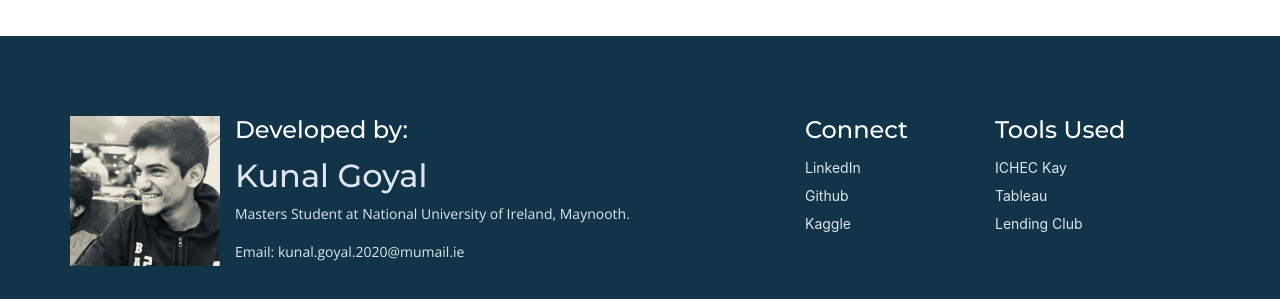
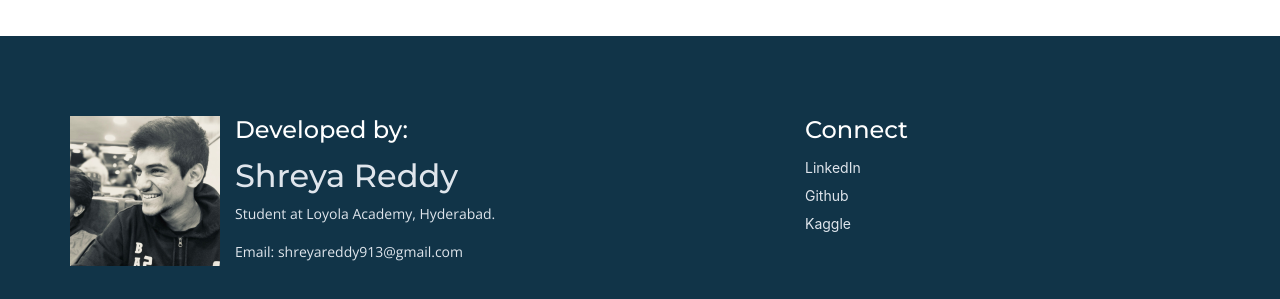
Before and after one commit to shreyareddy913/loan1, a Flask app: page /Individual in a window 1280 px wide. Shown: the part 1421-1720 px from the top of the page. Run offline with Flask 2, Linux system fonts and the light colour scheme; parts of the project's set-up code (start-up, migrations or seed data) failed here and were passed over; some libraries are stand-ins or nearby versions.

Commit message:
Update Individual.html

```diff
--- a/templates/Individual.html
+++ b/templates/Individual.html
@@ -374,9 +374,9 @@
                 <div class="col-md-6">
                     <div class="text-container about">
                         <h4>Developed by:</h4>
-                        <h2 class="white">Kunal Goyal</h2>
-						<p class="white">Masters Student at National University of Ireland, Maynooth.</p>
-						<p class="white">Email: kunal.goyal.2020@mumail.ie </p>
+                        <h2 class="white">Shreya Reddy</h2>
+						<p class="white"> Student at Loyola Academy, Hyderabad.</p>
+						<p class="white">Email: shreyareddy913@gmail.com </p>
 
                     </div> <!-- end of text-container -->
                 </div> <!-- end of col -->
@@ -385,31 +385,21 @@
                         <h4>Connect</h4>
                         <ul class="list-unstyled li-space-lg white">
                             <li>
-                                <a class="white" href="https://www.linkedin.com/in/kunal4g/">LinkedIn</a>
+                                <a class="white" href="https://www.linkedin.com/in/shreya-reddy7789/">LinkedIn</a>
                             </li>
                             <li>
-                                <a class="white" href="https://github.com/ikunal95">Github</a>
+                                <a class="white" href="https://github.com/shreyareddy913/loan1">Github</a>
                             </li>
                             <li>
-                                <a class="white" href="https://www.kaggle.com/ikunal4g">Kaggle</a>
+                                <a class="white" href="">Kaggle</a>
                             </li>
                         </ul>
                     </div> <!-- end of text-container -->
                 </div> <!-- end of col -->
                 <div class="col-md-2">
                     <div class="text-container">
-                        <h4>Tools Used</h4>
-                        <ul class="list-unstyled li-space-lg">
-                            <li>
-                                <a class="white" href="https://www.ichec.ie/about/infrastructure/kay">ICHEC Kay</a>
-                            </li>
-                            <li>
-                               <a class="white" href="https://public.tableau.com/profile/kunal.goyal#!/vizhome/lendingclub_15949916461750/Dashboard1">Tableau</a>
-                            </li>
-                            <li class="media">
-                                <a class="white" href="https://www.lendingclub.com/info/statistics.action">Lending Club</a>
-                            </li>
-                        </ul>
+                        <h4></h4>
+
                     </div> <!-- end of text-container -->
                 </div> <!-- end of col -->
 
```
